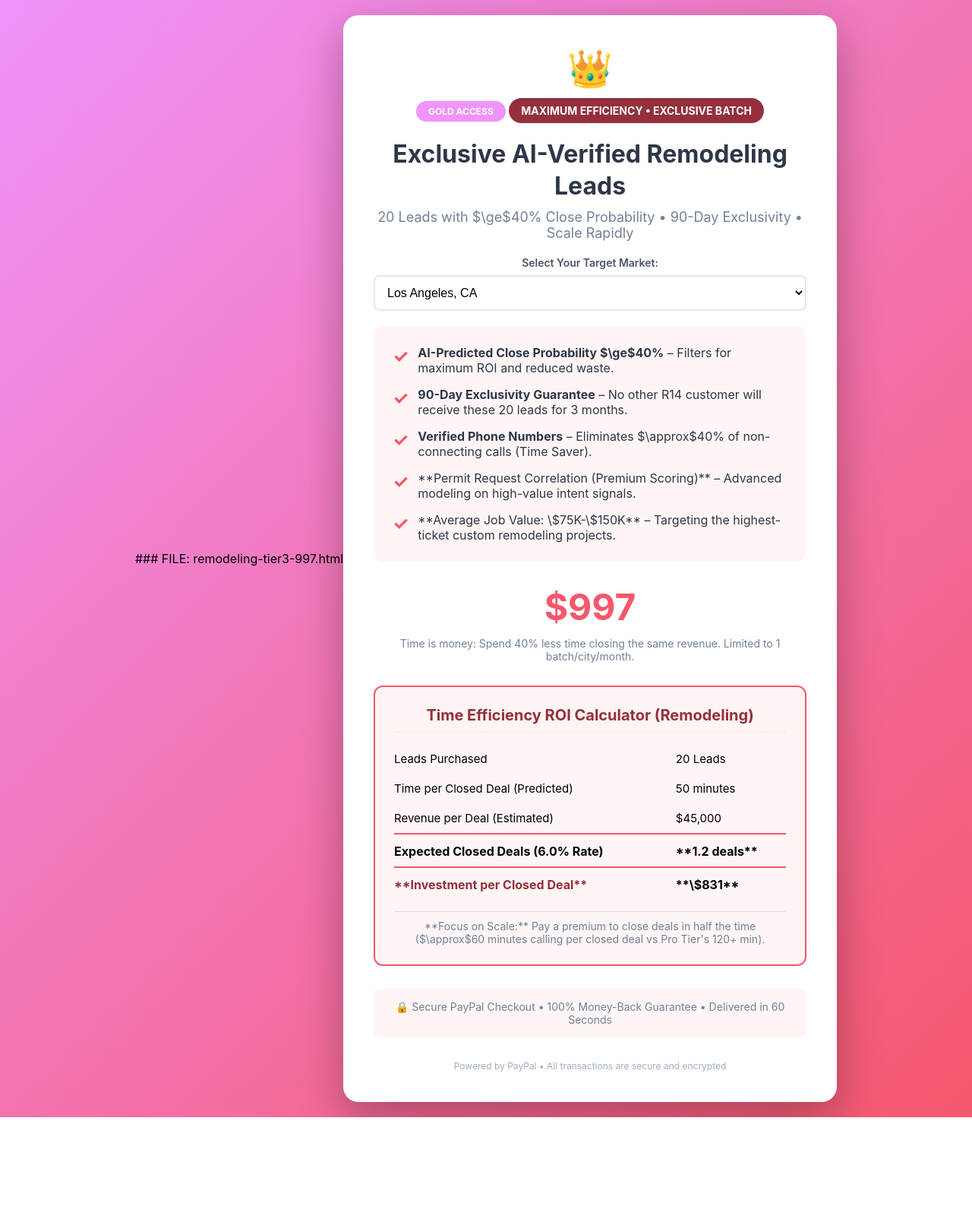
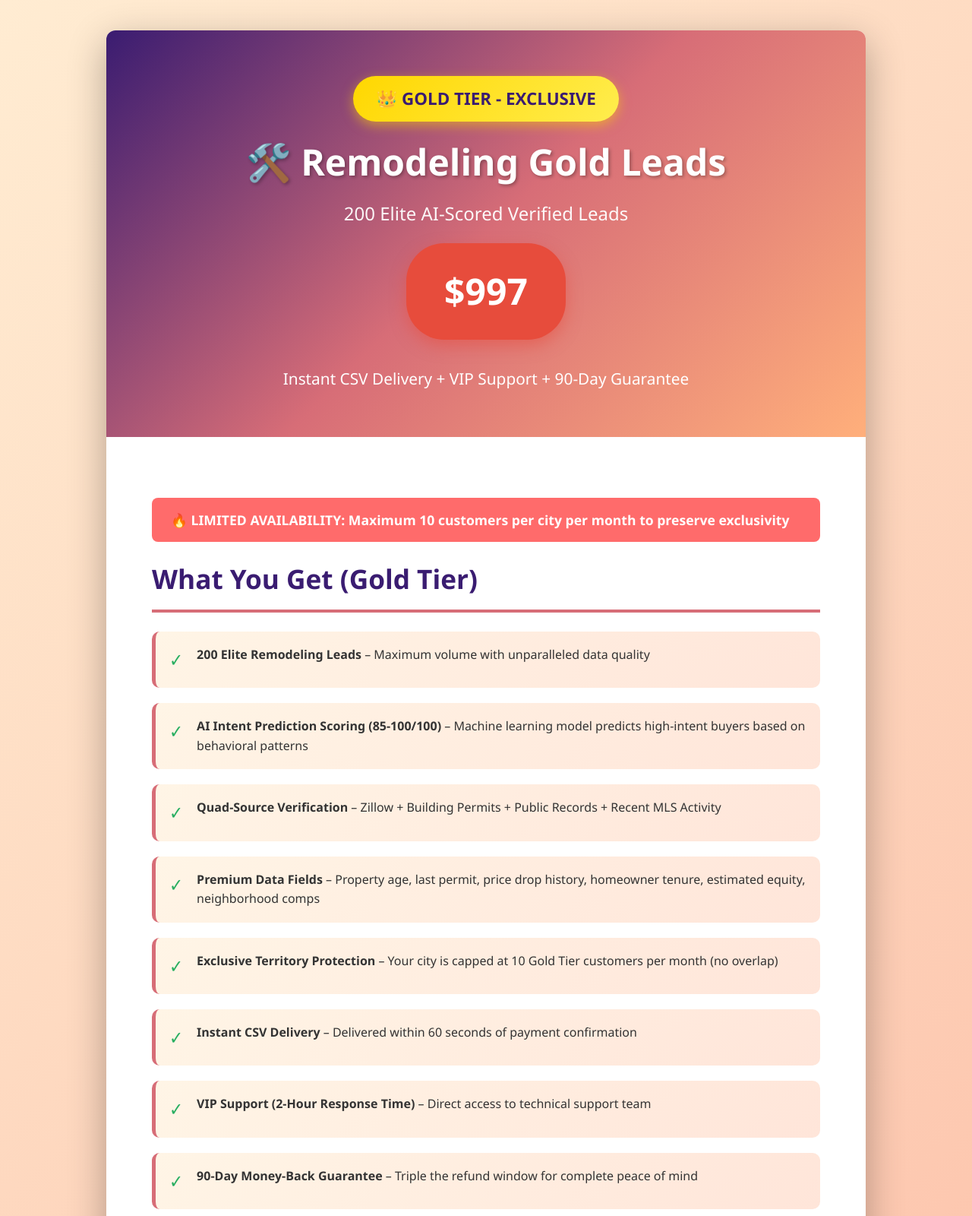
Before and after one commit to Studio-Nothing-Elephant/r14-leads-sales-, a plain HTML site: page remodeling-tier3-997.html in a window 1280 px wide. Shown: the top 1600 px of the page at 76% size. Before the commit the page ends 1470 px from the top, so only its background shows below. Drawn offline with Linux system fonts and the light colour scheme; a script that the page names is missing.

```diff
--- a/remodeling-tier3-997.html
+++ b/remodeling-tier3-997.html
@@ -1,170 +1,366 @@
-### FILE: remodeling-tier3-997.html
 <!DOCTYPE html>
 <html lang="en">
 <head>
     <meta charset="UTF-8">
     <meta name="viewport" content="width=device-width, initial-scale=1.0">
-    <title>20 Exclusive AI Remodeling Leads - $997 Gold Tier</title>
+    <title>Remodeling Gold Leads - 200 Elite AI-Scored Leads - $997</title>
     <style>
-        /* BASE STYLES */
-        * { margin: 0; padding: 0; box-sizing: border-box; }
-        body { font-family: -apple-system, BlinkMacSystemFont, 'Segoe UI', Roboto, Oxygen, Ubuntu, Cantarell, sans-serif; background: linear-gradient(135deg, #f093fb 0%, #f5576c 100%); min-height: 100vh; display: flex; align-items: center; justify-content: center; padding: 20px; }
-        .container { background: white; border-radius: 20px; box-shadow: 0 20px 60px rgba(0,0,0,0.3); max-width: 650px; width: 100%; padding: 40px; text-align: center; }
-        .logo { font-size: 48px; margin-bottom: 10px; }
-        h1 { font-size: 32px; color: #2d3748; margin-bottom: 10px; line-height: 1.3; }
-        .subtitle { font-size: 18px; color: #718096; margin-bottom: 20px; }
+        * {
+            margin: 0;
+            padding: 0;
+            box-sizing: border-box;
+        }
 
-        /* SELECTOR STYLES */
-        .location-selector { margin: 20px 0; }
-        .location-selector label { display: block; font-size: 14px; color: #4a5568; margin-bottom: 8px; font-weight: 600; }
-        .location-selector select { width: 100%; padding: 12px; font-size: 16px; border: 2px solid #e2e8f0; border-radius: 8px; background: white; cursor: pointer; }
+        body {
+            font-family: 'Segoe UI', Tahoma, Geneva, Verdana, sans-serif;
+            background: linear-gradient(135deg, #ffecd2 0%, #fcb69f 100%);
+            color: #333;
+            line-height: 1.6;
+        }
 
-        /* FEATURE STYLES */
-        .features { background: #fff5f5; border-radius: 12px; padding: 25px; margin-bottom: 30px; text-align: left; }
-        .feature-item { display: flex; align-items: flex-start; margin-bottom: 15px; font-size: 16px; color: #2d3748; }
-        .feature-item:last-child { margin-bottom: 0; }
-        .checkmark { color: #f5576c; font-size: 24px; margin-right: 12px; font-weight: bold; flex-shrink: 0; }
+        .container {
+            max-width: 1000px;
+            margin: 40px auto;
+            background: white;
+            border-radius: 12px;
+            box-shadow: 0 15px 50px rgba(0,0,0,0.3);
+            overflow: hidden;
+        }
 
-        /* PRICE & BADGE STYLES */
-        .price { font-size: 48px; font-weight: bold; color: #f5576c; margin: 30px 0 10px 0; }
-        .price-subtext { font-size: 14px; color: #718096; margin-bottom: 30px; }
-        .urgency-badge { display: inline-block; background: #94303c; color: white; padding: 8px 16px; border-radius: 20px; font-size: 14px; font-weight: bold; margin-bottom: 20px; }
-        .tier-badge { display: inline-block; background: #f093fb; color: white; padding: 6px 16px; border-radius: 20px; font-size: 12px; font-weight: bold; margin-bottom: 15px; text-transform: uppercase; }
+        .header {
+            background: linear-gradient(135deg, #3a1c71 0%, #d76d77 50%, #ffaf7b 100%);
+            color: white;
+            padding: 60px 50px;
+            text-align: center;
+        }
 
-        /* ROI CALCULATOR STYLES */
-        .roi-breakdown { background: #fff5f5; border-radius: 12px; padding: 25px; margin: 30px 0; text-align: left; border: 2px solid #f5576c;}
-        .roi-breakdown h3 { font-size: 20px; color: #94303c; margin-bottom: 15px; text-align: center; border-bottom: 1px dashed #fed7d7; padding-bottom: 10px; }
-        .roi-breakdown table { width: 100%; border-collapse: collapse; font-size: 15px; }
-        .roi-breakdown td { padding: 10px 0; }
-        .roi-breakdown .total-row td, .roi-breakdown .roi-row td { font-weight: bold; font-size: 16px; border-top: 2px solid #f5576c; padding-top: 12px; }
-        .roi-breakdown .roi-row td:first-child { color: #94303c; }
-        .roi-note { margin-top: 15px; font-size: 14px; color: #718096; text-align: center; border-top: 1px solid #ddd; padding-top: 10px; }
+        .header h1 {
+            font-size: 3em;
+            margin-bottom: 10px;
+            font-weight: 700;
+            text-shadow: 2px 2px 4px rgba(0,0,0,0.3);
+        }
 
-        /* FOOTER/PAYPAL STYLES */
-        #paypal-button-container { margin: 30px 0; }
-        .guarantee { font-size: 14px; color: #718096; margin-top: 20px; padding: 15px; background: #fff5f5; border-radius: 8px; }
-        .footer { margin-top: 30px; font-size: 12px; color: #a0aec0; }
+        .header .subtitle {
+            font-size: 1.5em;
+            opacity: 0.95;
+            font-weight: 300;
+        }
+
+        .tier-badge {
+            background: linear-gradient(135deg, #ffd700 0%, #ffed4e 100%);
+            color: #3a1c71;
+            display: inline-block;
+            padding: 12px 30px;
+            font-size: 1.4em;
+            font-weight: 700;
+            border-radius: 30px;
+            margin-bottom: 15px;
+            box-shadow: 0 5px 15px rgba(255,215,0,0.5);
+        }
+
+        .price-badge {
+            background: #e74c3c;
+            color: white;
+            display: inline-block;
+            padding: 25px 50px;
+            font-size: 3em;
+            font-weight: 700;
+            border-radius: 50px;
+            margin: 20px 0;
+            box-shadow: 0 8px 20px rgba(231,76,60,0.5);
+        }
+
+        .content {
+            padding: 60px;
+        }
+
+        .section {
+            margin-bottom: 45px;
+        }
+
+        .section h2 {
+            color: #3a1c71;
+            font-size: 2.2em;
+            margin-bottom: 25px;
+            border-bottom: 4px solid #d76d77;
+            padding-bottom: 12px;
+        }
+
+        .features {
+            list-style: none;
+            margin-top: 25px;
+        }
+
+        .feature-item {
+            display: flex;
+            align-items: flex-start;
+            margin-bottom: 20px;
+            padding: 18px;
+            background: linear-gradient(135deg, #fff5e6 0%, #ffe5d9 100%);
+            border-left: 5px solid #d76d77;
+            border-radius: 10px;
+            transition: transform 0.3s;
+        }
+
+        .feature-item:hover {
+            transform: translateX(10px);
+            box-shadow: 0 3px 15px rgba(0,0,0,0.1);
+        }
+
+        .checkmark {
+            color: #27ae60;
+            font-size: 1.5em;
+            margin-right: 18px;
+            font-weight: bold;
+        }
+
+        .roi-table {
+            width: 100%;
+            border-collapse: collapse;
+            margin: 30px 0;
+            background: white;
+            box-shadow: 0 3px 15px rgba(0,0,0,0.15);
+        }
+
+        .roi-table th,
+        .roi-table td {
+            padding: 18px;
+            text-align: left;
+            border-bottom: 1px solid #ddd;
+        }
+
+        .roi-table th {
+            background: linear-gradient(135deg, #3a1c71 0%, #d76d77 100%);
+            color: white;
+            font-weight: 600;
+            font-size: 1.1em;
+        }
+
+        .roi-table tr:hover {
+            background: #fff5e6;
+        }
+
+        .location-selector {
+            margin: 35px 0;
+        }
+
+        .location-selector label {
+            display: block;
+            font-size: 1.3em;
+            font-weight: 600;
+            margin-bottom: 15px;
+            color: #3a1c71;
+        }
+
+        .location-selector select {
+            width: 100%;
+            padding: 18px;
+            font-size: 1.2em;
+            border: 3px solid #d76d77;
+            border-radius: 10px;
+            background: white;
+            cursor: pointer;
+            transition: border-color 0.3s;
+        }
+
+        .location-selector select:focus {
+            outline: none;
+            border-color: #3a1c71;
+        }
+
+        .paypal-button-container {
+            text-align: center;
+            margin: 50px 0;
+        }
+
+        .guarantee-box {
+            background: linear-gradient(135deg, #d4edda 0%, #c3e6cb 100%);
+            border: 3px solid #28a745;
+            border-radius: 10px;
+            padding: 30px;
+            text-align: center;
+            margin: 35px 0;
+        }
+
+        .guarantee-box h3 {
+            color: #155724;
+            margin-bottom: 15px;
+            font-size: 1.8em;
+        }
+
+        .exclusive-badge {
+            background: #ff6b6b;
+            color: white;
+            padding: 15px 25px;
+            border-radius: 8px;
+            margin: 20px 0;
+            font-size: 1.1em;
+            font-weight: 600;
+        }
+
+        .footer {
+            background: #f8f9fa;
+            padding: 30px;
+            text-align: center;
+            font-size: 1em;
+            color: #6c757d;
+        }
     </style>
 </head>
 <body>
     <div class="container">
-        <div class="logo">👑</div>
-        <div class="tier-badge">GOLD ACCESS</div>
-        <div class="urgency-badge">MAXIMUM EFFICIENCY • EXCLUSIVE BATCH</div>
-        <h1>Exclusive AI-Verified Remodeling Leads</h1>
-        <p class="subtitle">20 Leads with $\ge$40% Close Probability • 90-Day Exclusivity • Scale Rapidly</p>
-
-        <div class="location-selector">
-            <label for="location-select">Select Your Target Market:</label>
-            <select id="location-select">
-                <option value="Los Angeles CA">Los Angeles, CA</option>
-                <option value="Miami FL">Miami, FL</option>
-                <option value="New York NY">New York, NY</option>
-                <option value="London UK">London, UK</option>
-                <option value="Sydney AUS">Sydney, AUS</option>
-                <option value="Toronto CAN">Toronto, CAN</option>
-                <option value="Boston MA">Boston, MA</option>
-                <option value="Seattle WA">Seattle, WA</option>
-            </select>
+        <div class="header">
+            <div class="tier-badge">👑 GOLD TIER - EXCLUSIVE</div>
+            <h1>🛠️ Remodeling Gold Leads</h1>
+            <p class="subtitle">200 Elite AI-Scored Verified Leads</p>
+            <div class="price-badge">$997</div>
+            <p style="font-size: 1.3em; margin-top: 15px;">Instant CSV Delivery + VIP Support + 90-Day Guarantee</p>
         </div>
 
+        <div class="content">
+            <div class="exclusive-badge">
+                🔥 LIMITED AVAILABILITY: Maximum 10 customers per city per month to preserve exclusivity
+            </div>
+
+            <div class="section">
+                <h2>What You Get (Gold Tier)</h2>
                 <div class="features">
                     <div class="feature-item">
                         <span class="checkmark">✓</span>
-                <span><strong>AI-Predicted Close Probability $\ge$40%</strong> – Filters for maximum ROI and reduced waste.</span>
+                        <span><strong>200 Elite Remodeling Leads</strong> – Maximum volume with unparalleled data quality</span>
                     </div>
                     <div class="feature-item">
                         <span class="checkmark">✓</span>
-                <span><strong>90-Day Exclusivity Guarantee</strong> – No other R14 customer will receive these 20 leads for 3 months.</span>
+                        <span><strong>AI Intent Prediction Scoring (85-100/100)</strong> – Machine learning model predicts high-intent buyers based on behavioral patterns</span>
                     </div>
                     <div class="feature-item">
                         <span class="checkmark">✓</span>
-                <span><strong>Verified Phone Numbers</strong> – Eliminates $\approx$40% of non-connecting calls (Time Saver).</span>
+                        <span><strong>Quad-Source Verification</strong> – Zillow + Building Permits + Public Records + Recent MLS Activity</span>
                     </div>
                     <div class="feature-item">
                         <span class="checkmark">✓</span>
-                <span>**Permit Request Correlation (Premium Scoring)** – Advanced modeling on high-value intent signals.</span>
+                        <span><strong>Premium Data Fields</strong> – Property age, last permit, price drop history, homeowner tenure, estimated equity, neighborhood comps</span>
                     </div>
                     <div class="feature-item">
                         <span class="checkmark">✓</span>
-                <span>**Average Job Value: \$75K-\$150K** – Targeting the highest-ticket custom remodeling projects.</span>
+                        <span><strong>Exclusive Territory Protection</strong> – Your city is capped at 10 Gold Tier customers per month (no overlap)</span>
+                    </div>
+                    <div class="feature-item">
+                        <span class="checkmark">✓</span>
+                        <span><strong>Instant CSV Delivery</strong> – Delivered within 60 seconds of payment confirmation</span>
+                    </div>
+                    <div class="feature-item">
+                        <span class="checkmark">✓</span>
+                        <span><strong>VIP Support (2-Hour Response Time)</strong> – Direct access to technical support team</span>
+                    </div>
+                    <div class="feature-item">
+                        <span class="checkmark">✓</span>
+                        <span><strong>90-Day Money-Back Guarantee</strong> – Triple the refund window for complete peace of mind</span>
+                    </div>
                 </div>
             </div>
 
-        <div class="price">$997</div>
-        <p class="price-subtext">Time is money: Spend 40% less time closing the same revenue. Limited to 1 batch/city/month.</p>
-
-        <div class="roi-breakdown">
-            <h3>Time Efficiency ROI Calculator (Remodeling)</h3>
-            <table>
+            <div class="section">
+                <h2>ROI Breakdown (Gold Tier)</h2>
+                <table class="roi-table">
+                    <thead>
                         <tr>
-                    <td>Leads Purchased</td>
-                    <td>20 Leads</td>
+                            <th>Metric</th>
+                            <th>Value</th>
+                        </tr>
+                    </thead>
+                    <tbody>
+                        <tr>
+                            <td>Cost Per Lead</td>
+                            <td><strong>$4.99</strong></td>
                         </tr>
                         <tr>
-                    <td>Time per Closed Deal (Predicted)</td>
-                    <td>50 minutes</td>
+                            <td>AI-Predicted Close Rate (High Intent)</td>
+                            <td>25% - 35%</td>
                         </tr>
                         <tr>
-                    <td>Revenue per Deal (Estimated)</td>
-                    <td>$45,000</td>
+                            <td>Expected Conversions (30% avg)</td>
+                            <td><strong>60 jobs</strong></td>
                         </tr>
-                <tr class="total-row">
-                    <td><strong>Expected Closed Deals (6.0% Rate)</strong></td>
-                    <td>**1.2 deals**</td>
+                        <tr>
+                            <td>Avg Remodeling Job Value</td>
+                            <td>$12,000 - $25,000</td>
                         </tr>
-                <tr class="roi-row">
-                    <td>**Investment per Closed Deal**</td>
-                    <td>**\$831**</td>
+                        <tr>
+                            <td>Conservative Revenue (60 jobs @ $12K)</td>
+                            <td><strong>$720,000</strong></td>
                         </tr>
+                        <tr>
+                            <td>ROI (Revenue / Investment)</td>
+                            <td><strong>72,117%</strong></td>
+                        </tr>
+                    </tbody>
                 </table>
-            <p class="roi-note">**Focus on Scale:** Pay a premium to close deals in half the time ($\approx$60 minutes calling per closed deal vs Pro Tier's 120+ min).</p>
             </div>
 
-        <div id="paypal-button-container"></div>
-
-        <div class="guarantee">
-            🔒 Secure PayPal Checkout • 100% Money-Back Guarantee • Delivered in 60 Seconds
+            <div class="section">
+                <h2>Select Your Target Location</h2>
+                <div class="location-selector">
+                    <label for="location">Choose a city (limited slots remaining):</label>
+                    <select id="location" name="location">
+                        <option value="Tampa, FL">Tampa, FL</option>
+                        <option value="Miami, FL">Miami, FL</option>
+                        <option value="Orlando, FL">Orlando, FL</option>
+                        <option value="Jacksonville, FL">Jacksonville, FL</option>
+                        <option value="Houston, TX">Houston, TX</option>
+                        <option value="Dallas, TX">Dallas, TX</option>
+                        <option value="Austin, TX">Austin, TX</option>
+                        <option value="San Antonio, TX">San Antonio, TX</option>
+                        <option value="Phoenix, AZ">Phoenix, AZ</option>
+                        <option value="Atlanta, GA">Atlanta, GA</option>
+                        <option value="Charlotte, NC">Charlotte, NC</option>
+                        <option value="Nashville, TN">Nashville, TN</option>
+                        <option value="Denver, CO">Denver, CO</option>
+                        <option value="Seattle, WA">Seattle, WA</option>
+                        <option value="Portland, OR">Portland, OR</option>
+                    </select>
+                </div>
             </div>
 
+            <div class="guarantee-box">
+                <h3>🔒 Elite 90-Day Money-Back Guarantee</h3>
+                <p><strong>90-Day Full Refund Policy + VIP Support:</strong> If you're not satisfied with the lead quality or conversion rates, we'll refund your purchase in full—no questions asked. You also get priority support with 2-hour response time.</p>
+            </div>
+
+            <div id="paypal-button-container" class="paypal-button-container"></div>
+
             <div class="footer">
-            Powered by PayPal • All transactions are secure and encrypted
+                <p>Secure payment processing by PayPal | Instant digital delivery | VIP support (2-hour response)</p>
+                <p style="margin-top: 12px;">Questions? Contact: vip@boydleads.com | Priority response within 2 hours</p>
+            </div>
         </div>
     </div>
 
     <script src="https://www.paypal.com/sdk/js?client-id=ASdJb9Ix0yxCPA5MnUX3esHTDXAEy_BT9WsYiQbAy-foam5WF-5lnE-DkU4fWJBuRu2y7UlBfuJmOXqi&currency=USD"></script>
-
     <script>
-        const R14_NICHE = 'Remodeling';
-        const PRODUCT_PRICE = '997.00';
-
-        function getSelectedLocation() { return document.getElementById('location-select').value; }
-
         paypal.Buttons({
-            style: { layout: 'vertical', color: 'blue', shape: 'rect', label: 'paypal', height: 55 },
             createOrder: function(data, actions) {
-                const location = getSelectedLocation();
-                if (!location) { alert('Please select a target city/state before purchasing.'); return null; }
-                const customId = `R14-LEAD-ORDER|${R14_NICHE}|${location}`;
-
+                const location = document.getElementById('location').value;
                 return actions.order.create({
-                    intent: 'CAPTURE',
                     purchase_units: [{
-                        amount: { currency_code: 'USD', value: PRODUCT_PRICE },
-                        description: `${R14_NICHE} Leads - ${location} (20 leads - Gold Tier)`,
-                        custom_id: customId,
-                        soft_descriptor: 'WORLD CLASS LEADS'
+                        amount: {
+                            value: '997.00',
+                            currency_code: 'USD'
+                        },
+                        description: '200 Remodeling Gold Leads - ' + location,
+                        custom_id: 'R14-LEAD-ORDER|Remodeling|' + location
                     }]
                 });
             },
             onApprove: function(data, actions) {
-                return actions.order.capture().then(function(orderData) {
-                    alert('Payment successful! Check your email for delivery confirmation within 2 minutes.');
-                    console.log('Transaction ID:', orderData.id);
+                return actions.order.capture().then(function(details) {
+                    alert('Payment successful! Check your email for your elite lead CSV file.');
+                    window.location.href = 'thank-you.html';
                 });
             },
             onError: function(err) {
-                console.error('PayPal error:', err);
+                console.error('PayPal Error:', err);
                 alert('Payment failed. Please try again or contact support.');
             }
         }).render('#paypal-button-container');
```
Lines whose indentation alone changed are shown as unchanged.
